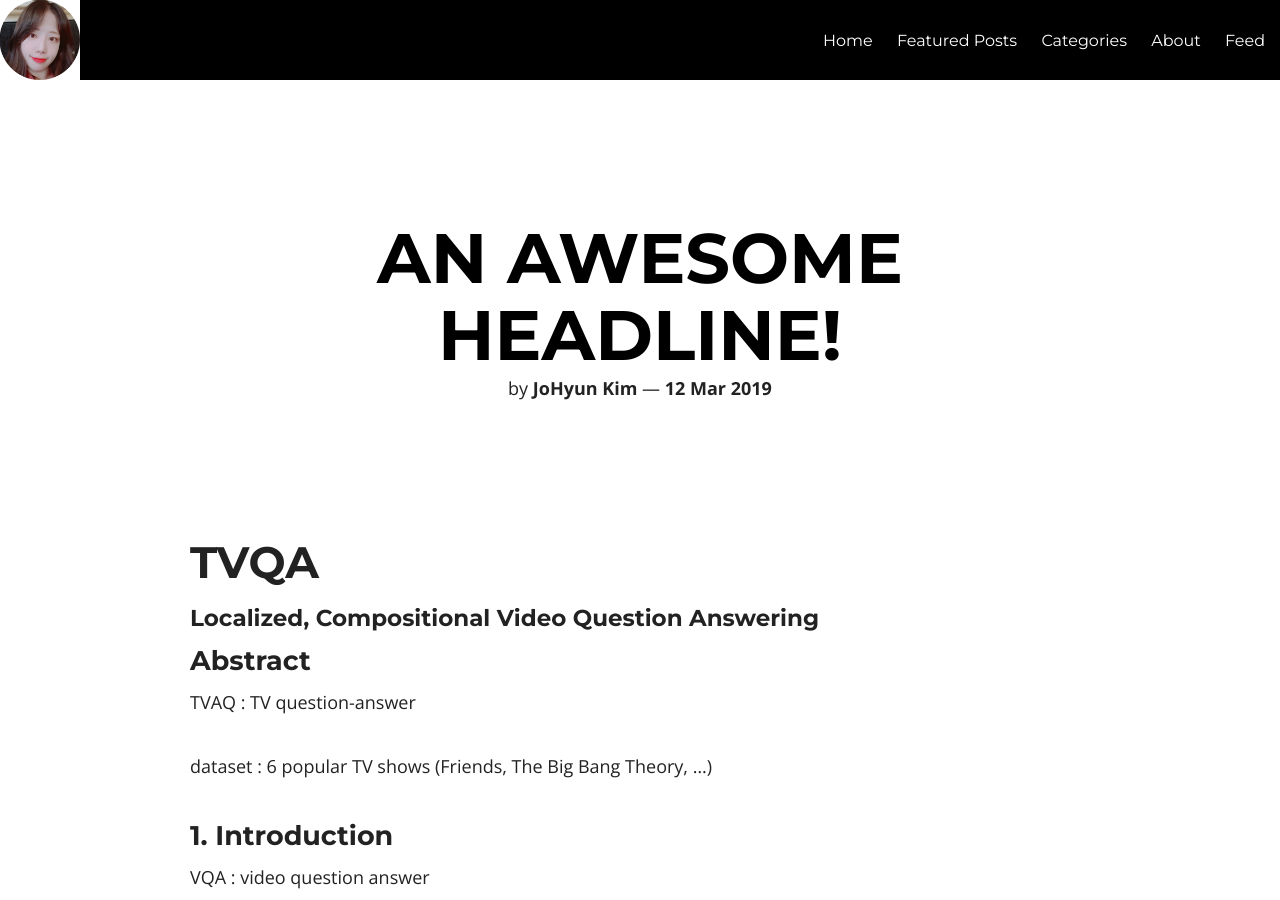
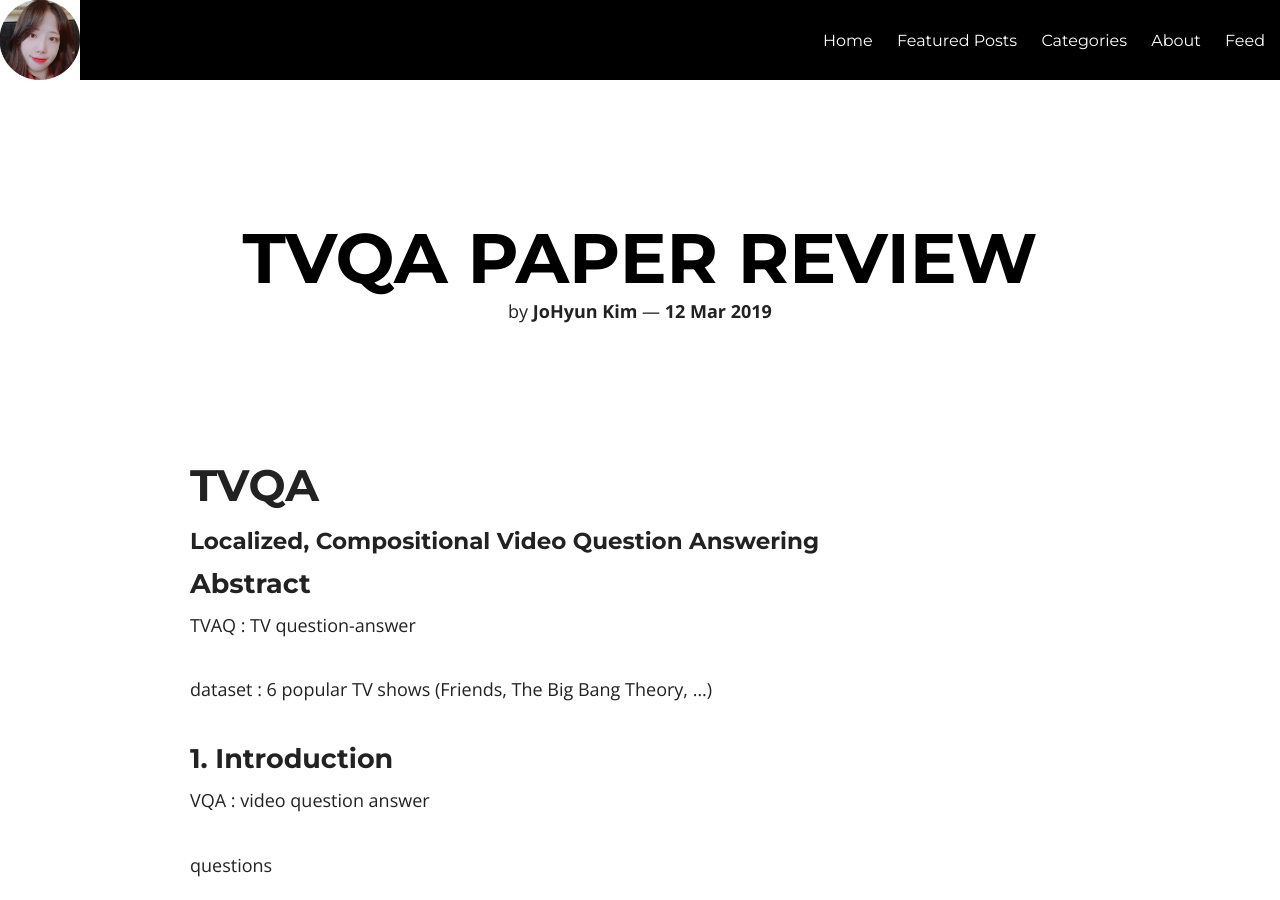
Before and after one commit to zimkjh/zimkjh.github.io, a Jekyll site: the page built from _posts/2019-03-12-TVQA.md, in a window 1280 px wide and 900 px high. Built offline with Jekyll 4.4.1, drawn with Linux system fonts in a browser that asks for light colours; nearby versions of some CDN libraries; comment, search, counter and statistics services are not loaded.

Commit message:
Update 2019-03-12-TVQA.md

```diff
--- a/_posts/2019-03-12-TVQA.md
+++ b/_posts/2019-03-12-TVQA.md
@@ -4,7 +4,7 @@ published: true
 mathjax: false
 featured: true
 comments: true
-title: An Awesome Headline!
+title: TVQA Paper Review
 categories:
   - DL
 ---
```
